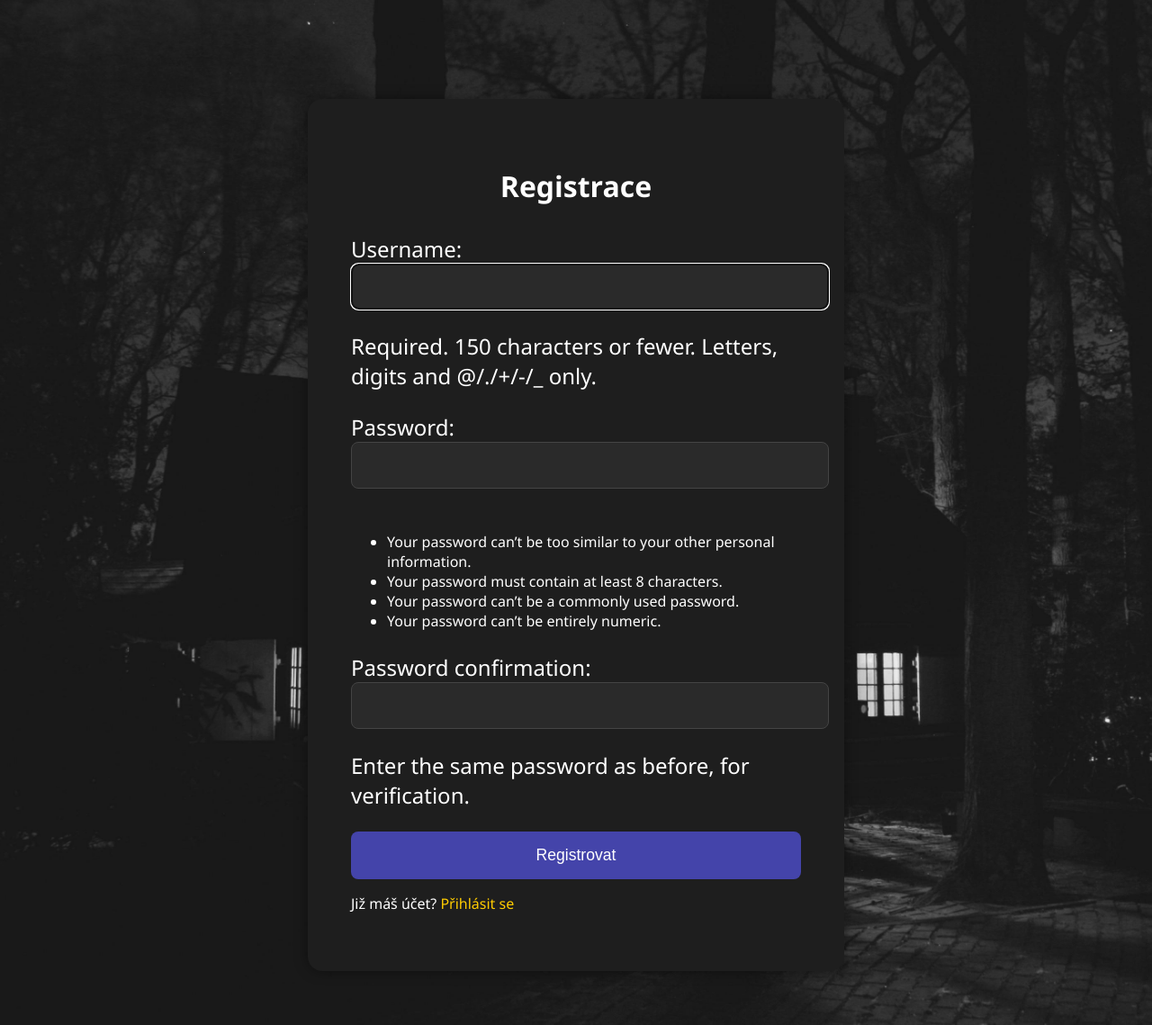
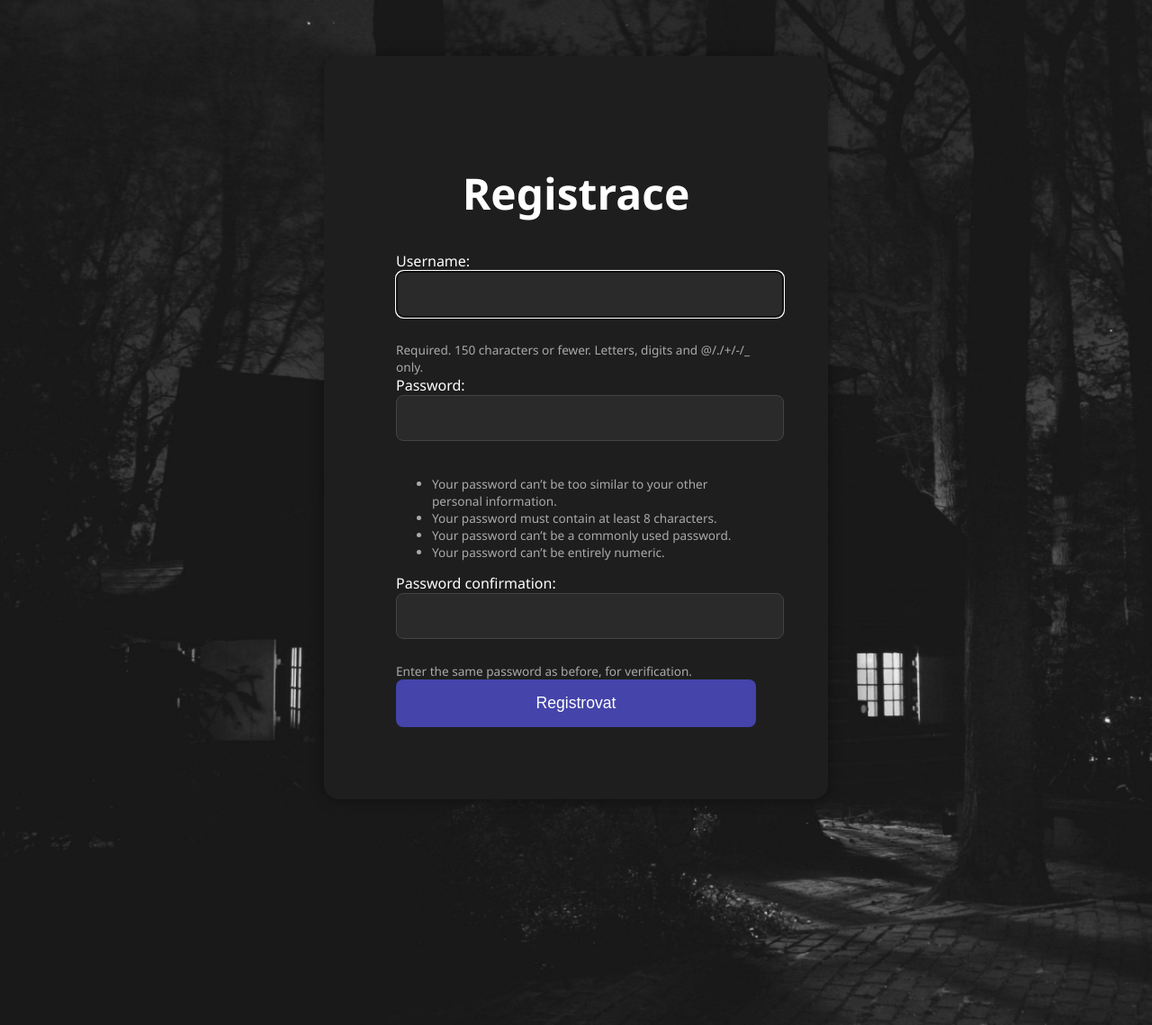
Before and after one commit to Mitelin/MystDoku, a Django app: page /register/ in a window 1280 px wide. Shown: the part 53-1192 px from the top of the page at 90% size. Run offline with Django 5.2, Linux system fonts and the light colour scheme.

Commit message:
Updated register form to show errors

```diff
--- a/static/css/style.css
+++ b/static/css/style.css
@@ -285,9 +285,9 @@ main {
 /* === Auth === */
 
 .auth-form-container {
-    max-width: 500px;
-    margin: 5rem auto;
-    padding: 3rem;
+    max-width: 400px;
+    margin: 2rem auto;
+    padding: 5rem;
     background-color: #1e1e1e;
     border-radius: 1rem;
     box-shadow: 0 0 15px rgba(0, 0, 0, 0.4);
@@ -297,7 +297,7 @@ main {
 .auth-form-container h2 {
     text-align: center;
     margin-bottom: 2rem;
-    font-size: 2rem;
+    font-size: 3rem;
 }
 
 .auth-form input {
@@ -1182,3 +1182,14 @@ tr.rank-3 {
     background-color: #8b572a;  /* Tmavší bronz */
     color: white;
 }
+.form-error {
+    color: #ff6b6b;
+    font-size: 0.9rem;
+    margin-top: 4px;
+}
+.form-help {
+    display: block;
+    font-size: 0.85rem;
+    color: #aaa;
+    margin-top: 2px;
+}
--- a/templates/auth/register.html
+++ b/templates/auth/register.html
@@ -8,11 +8,42 @@ body {
 </style>
 <div class="auth-form-container">
     <h2>Registrace</h2>
-    <form method="post" class="auth-form">
-        {% csrf_token %}
-        {{ form.as_p }}
-        <button type="submit">Registrovat</button>
-    </form>
-    <p>Již máš účet? <a href="{% url 'login' %}">Přihlásit se</a></p>
-</div>
+<form method="post" class="auth-form">
+    {% csrf_token %}
+
+    <div>
+        {{ form.username.label_tag }}
+        {{ form.username }}
+        {% if form.username.help_text %}
+            <small class="form-help">{{ form.username.help_text }}</small>
+        {% endif %}
+        {% for error in form.username.errors %}
+            <p class="form-error">{{ error }}</p>
+        {% endfor %}
+    </div>
+
+    <div>
+        {{ form.password1.label_tag }}
+        {{ form.password1 }}
+        {% if form.password1.help_text %}
+            <small class="form-help">{{ form.password1.help_text }}</small>
+        {% endif %}
+        {% for error in form.password1.errors %}
+            <p class="form-error">{{ error }}</p>
+        {% endfor %}
+    </div>
+
+    <div>
+        {{ form.password2.label_tag }}
+        {{ form.password2 }}
+        {% if form.password2.help_text %}
+            <small class="form-help">{{ form.password2.help_text }}</small>
+        {% endif %}
+        {% for error in form.password2.errors %}
+            <p class="form-error">{{ error }}</p>
+        {% endfor %}
+    </div>
+
+    <button type="submit">Registrovat</button>
+</form>
 {% endblock %}
```
